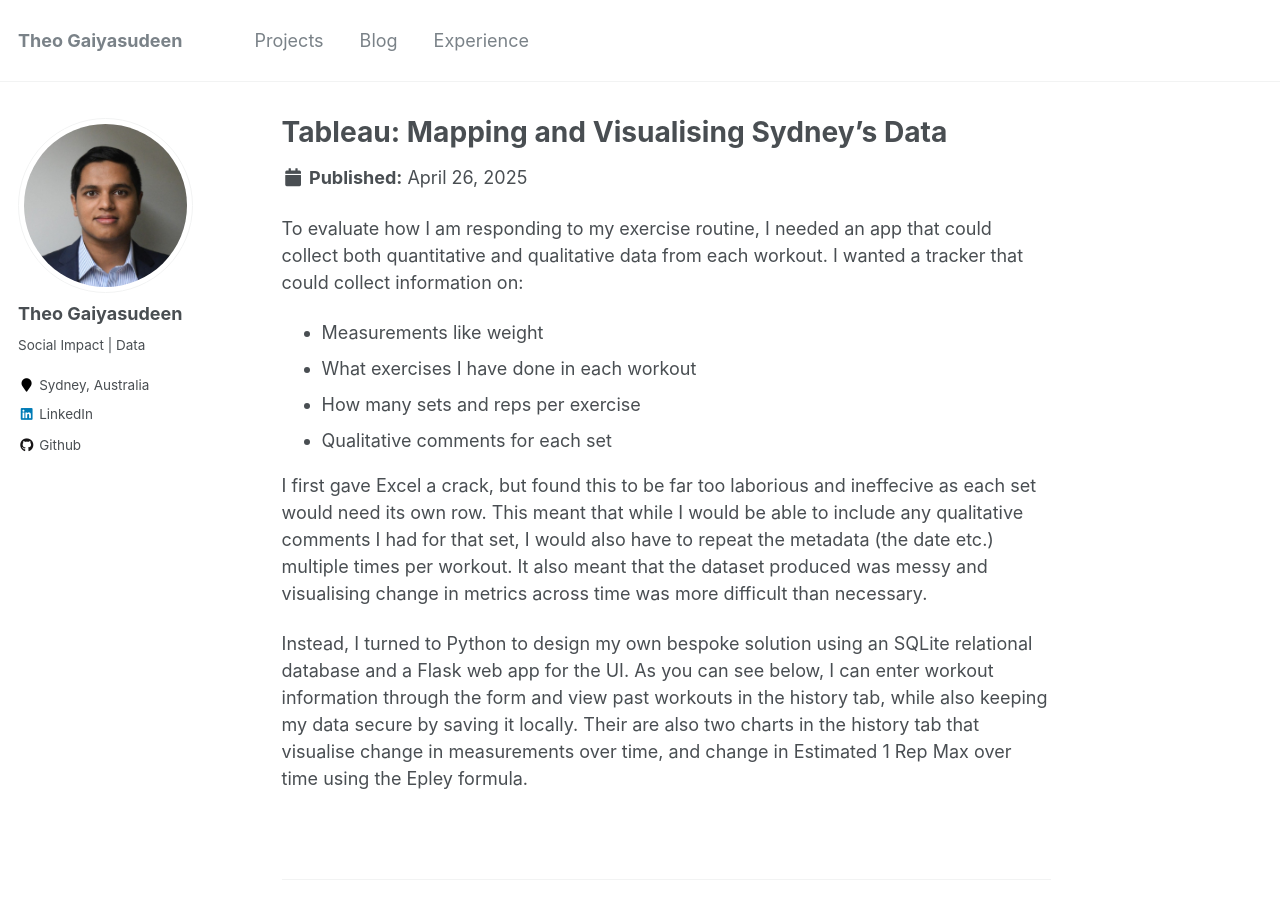
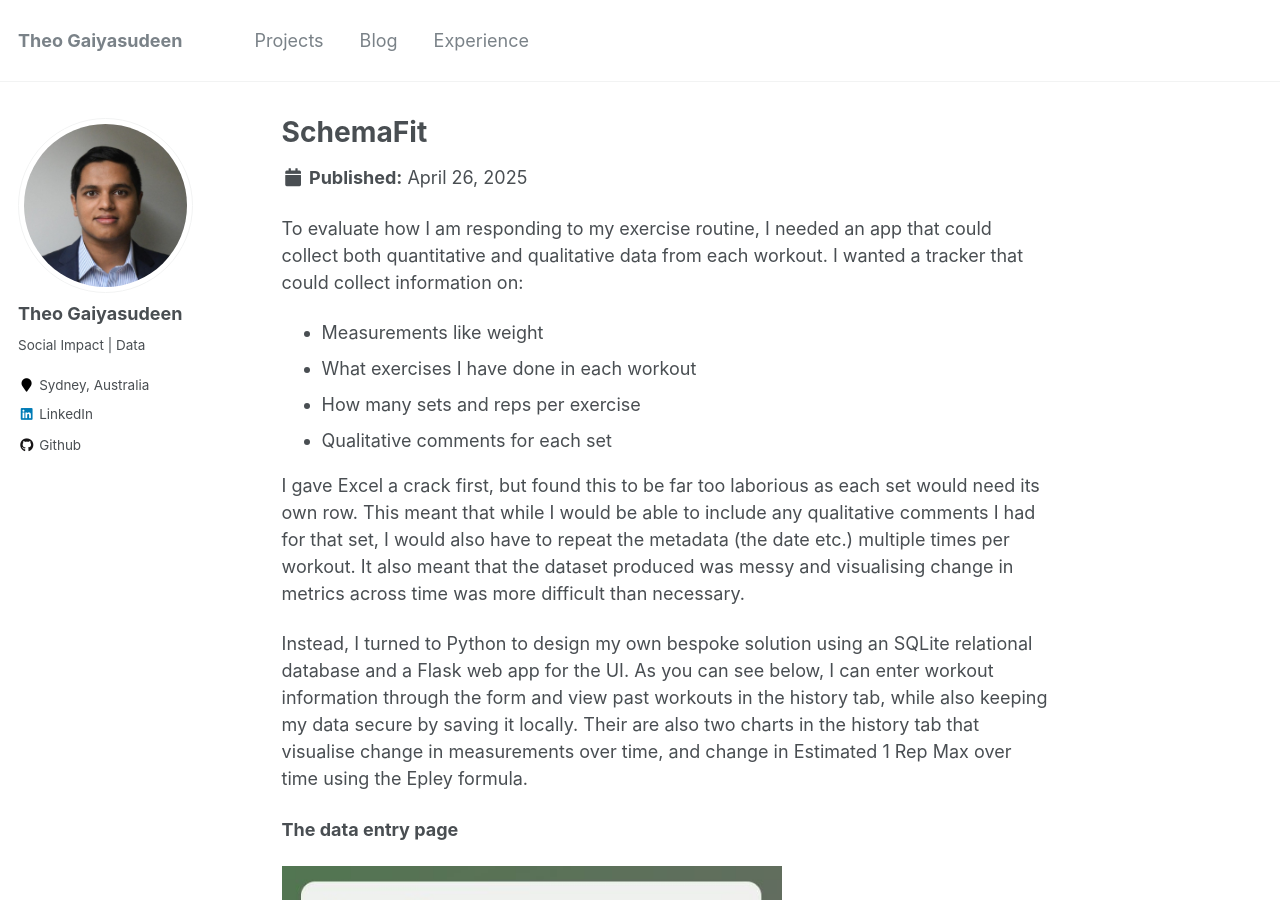
Before and after one commit to tdeenv/tdeenv.github.io, a Jekyll site: the page built from _portfolio/portfolio-5.md, in a window 1280 px wide and 900 px high. Built offline with Jekyll 4.4.1, drawn with Linux system fonts in a browser that asks for light colours; some of the changed text lies outside the part shown.

Commit message:
Update portfolio-5.md

```diff
--- a/_portfolio/portfolio-5.md
+++ b/_portfolio/portfolio-5.md
@@ -1,16 +1,29 @@
 ---
-title: "Tableau: Mapping and Visualising Sydney's Data"
+title: "SchemaFit"
 collection: portfolio
 header:
-  teaser: Capture.JPG
+  teaser: portfolio-5/form.JPG
 ---
 
 To evaluate how I am responding to my exercise routine, I needed an app that could collect both quantitative and qualitative data from each workout. I wanted a tracker that could collect information on:
+
 * Measurements like weight
 * What exercises I have done in each workout
 * How many sets and reps per exercise
 * Qualitative comments for each set
 
-I first gave Excel a crack, but found this to be far too laborious and ineffecive as each set would need its own row. This meant that while I would be able to include any qualitative comments I had for that set, I would also have to repeat the metadata (the date etc.) multiple times per workout. It also meant that the dataset produced was messy and visualising change in metrics across time was more difficult than necessary.
+I gave Excel a crack first, but found this to be far too laborious as each set would need its own row. This meant that while I would be able to include any qualitative comments I had for that set, I would also have to repeat the metadata (the date etc.) multiple times per workout. It also meant that the dataset produced was messy and visualising change in metrics across time was more difficult than necessary.
 
 Instead, I turned to Python to design my own bespoke solution using an SQLite relational database and a Flask web app for the UI. As you can see below, I can enter workout information through the form and view past workouts in the history tab, while also keeping my data secure by saving it locally. Their are also two charts in the history tab that visualise change in measurements over time, and change in Estimated 1 Rep Max over time using the Epley formula.
+
+**The data entry page**
+
+<img src="/images/portfolio-5/form.JPG" width="500" height="600">
+
+
+**The history page**
+
+<img src="/images/portfolio-5/history.JPG" width="500" height="800">
+
+**Future features**
+* An integrated timing function
```
